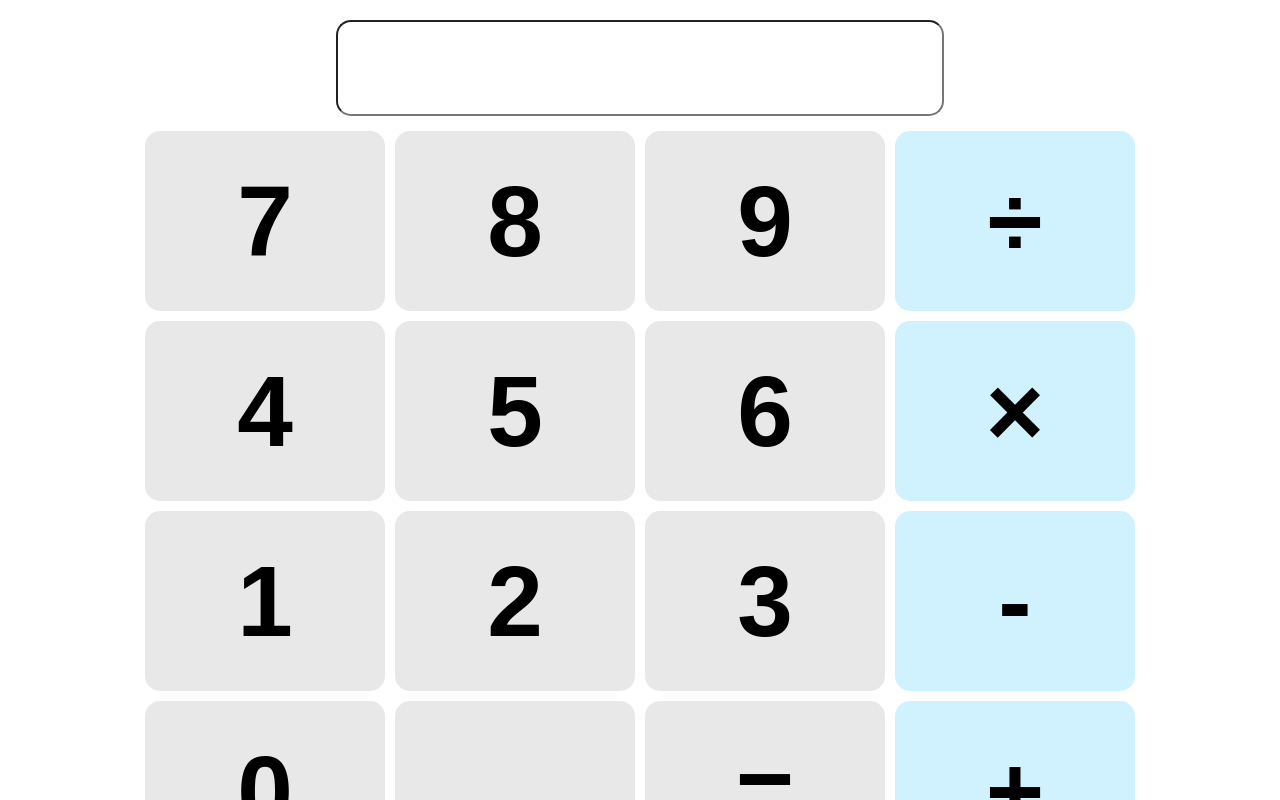
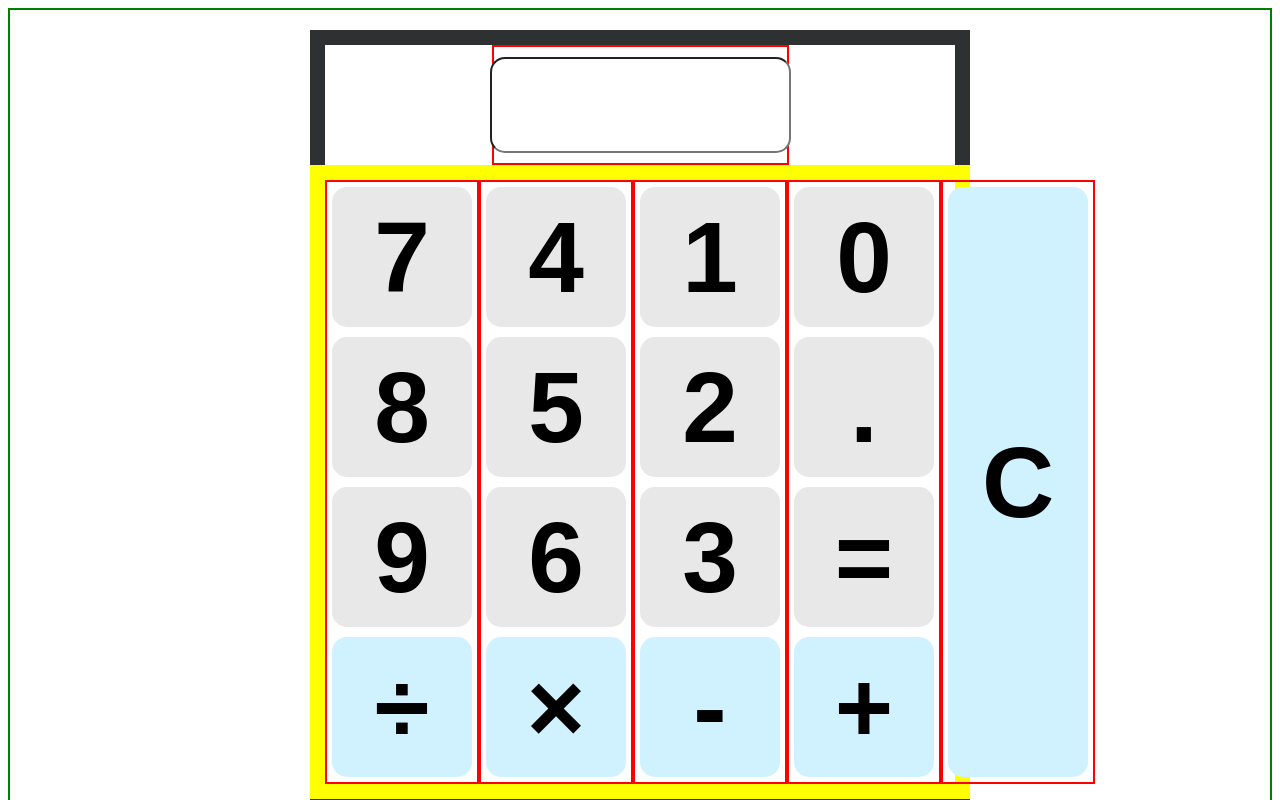
Before and after one commit to VadimSchmitz/react-calculator, a React (Create React App) app: page / in a window 1280 px wide. Shown: the top 800 px of the page. Built offline with nearby package versions, Linux system fonts and the light colour scheme.

Commit message:
learned flexbox

```diff
--- a/src/App.js
+++ b/src/App.js
@@ -1,78 +1,52 @@
-import React from 'react';
-import './index.css'
-
-
+import React from "react";
+import "./index.css";
+import "./FlexBox.css";
 
 function App() {
   return (
-    <div className='wrapper'>
-      <div className='flex-row'>
-        <input className='calculator-input ' type="number"></input>
-      </div>
-      <div className='flex-row '>
-        <button className='caculator-button light-grey m-5px'>
-          7
-        </button>
-        <button className='caculator-button light-grey m-5px'>
-          8
-        </button>
-        <button className='caculator-button light-grey m-5px'>
-          9
-        </button>
-        <button className='caculator-button light-blue m-5px'>
-          ÷
-        </button>
-      </div>
-      <div className='flex-row'>
-        <button className='caculator-button light-grey m-5px'>
-          4
-        </button>
-        <button className='caculator-button light-grey m-5px'>
-          5
-        </button>
-        <button className='caculator-button light-grey m-5px'>
-          6
-      </button>
-        <button className='caculator-button light-blue m-5px'>
-          ×
-        </button>
-      </div>
-      <div className='flex-row'>
-        <button className='caculator-button light-grey m-5px'>
-          1
-    </button>
-        <button className='caculator-button light-grey m-5px'>
-          2
-    </button>
-        <button className='caculator-button light-grey m-5px'>
-          3
-    </button>
-        <button className='caculator-button light-blue m-5px'>
-          -
-</button>
-      </div>
-      <div className='flex-row'>
-        <button className='caculator-button light-grey m-5px'>
-          0
-  </button>
-        <button className='caculator-button light-grey m-5px'>
-          .
-  </button>
-        <button className='caculator-button light-grey m-5px'>
-          =
-  </button>
-        <button className='caculator-button light-blue m-5px'>
-          +
-</button>
+
+
+    <div className='body'>
+
+
+    <div className="wrapper">
+      <div className="flex-row">
+        <input className="calculator-input " type="number"></input>
       </div>
 
-      <div className='flex-row'>
-        <button className='caculator-button clear-button light-blue m-5px'>
-          C
-      </button>
+      <div className="number-wrapper">
+        <div className="flex-row ">
+          <button className="light-grey">7</button>
+          <button className="light-grey">8</button>
+          <button className="light-grey">9</button>
+          <button className="light-blue">÷</button>
+        </div>
+        <div className="flex-row">
+          <button className="light-grey">4</button>
+          <button className="light-grey">5</button>
+          <button className="light-grey">6</button>
+          <button className="light-blue">×</button>
+        </div>
+        <div className="flex-row">
+          <button className="light-grey">1</button>
+          <button className="light-grey">2</button>
+          <button className="light-grey">3</button>
+          <button className="light-blue">-</button>
+        </div>
+        <div className="flex-row">
+          <button className="light-grey">0</button>
+          <button className="light-grey">.</button>
+          <button className="light-grey">=</button>
+          <button className="light-blue">+</button>
+        </div>
+        <div className="flex-row">
+          <button className="caculator-button clear-button light-blue">
+            C
+          </button>
+        </div>
+      </div>
       </div>
     </div>
-
   );
 }
 
--- /dev/null
+++ b/src/FlexBox.css
@@ -0,0 +1,22 @@
+
+.container{
+    border: 5px solid #ffcc5c;
+    display:flex;
+}
+
+
+.container div{
+    width: 900px;
+}
+
+
+
+
+.container div{
+    font-size: 80px;
+    text-transform: uppercase;
+    background-color: aquamarine;
+    border: 1px solid black;
+    font-family: Arial, Helvetica, sans-serif;
+    color:black;
+}
--- a/src/index.css
+++ b/src/index.css
@@ -1,16 +1,3 @@
-.caculator-button{
-  width: 240px;
-  height: 180px;
-  color:rgb(0, 0, 0);
-  display:flex; /*creates a flexbox */
-  align-items: center;  /*aligns vertically */
-  justify-content: center;  /*aligns horizontally */
-  border-radius: 15px;
-
-  font-family: Arial, Helvetica, sans-serif;
-  font-size: 100px;
-  font-weight: bold;
-}
 
 .light-grey{
   border: solid 2px rgba(232, 232, 232, 1);
@@ -55,49 +42,68 @@
   color: rgb(0, 0, 0);
 }
 
-.m-5px{
+.wrapper button{
+  min-width: 140px;
+  min-height: 140px;
+
+  height: 300px;
+
+  flex:1;
+  color:rgb(0, 0, 0);
+  display:flex; /*creates a flexbox */
+  align-items: center;  /*aligns vertically */
+  justify-content: center;  /*aligns horizontally */
+  border-radius: 15px;
+  font-family: Arial, Helvetica, sans-serif;
+  font-size: 100px;
+  font-weight: bold;
   margin:5px;
 }
 
-.flex-row {
+.body{
+  border: solid 2px green;
+  justify-items: center;
+  justify-content: center;
+}
 
+.flex-row-input{
+  flex:1;
   display: flex;
   flex-direction: row;     /* make main axis horizontal (default setting) */
   justify-content: center; /* center items horizontally, in this case */
   align-items: center;     /* center items vertically, in this case */
   height: auto;
-  width: auto;
+  width: 100%;
+  border: solid 2px red;
 }
 
-.flex-bottom{
+.number-wrapper{
+  border: solid 15px yellow;
   display: flex;
-  align-items: right;
-  justify-content: center;
-
-
+  flex-direction: row;
+  flex:1;
+  width: 100%;
 }
 
-.flex-row .clear-button{
-  width:50%;
+.flex-row {
+  display: flex;
+  flex-direction: column;     /* make main axis horizontal (default setting) */
+  justify-content: center; /* center items horizontally, in this case */
+  align-items: center;     /* center items vertically, in this case */
+  height: auto;
+  flex:1;
+  border: solid 2px red;
 }
 
 .wrapper{
+  border: solid 15px rgba(46, 49, 49, 1);
+  max-width: 50%;
   margin: 20px;
-}
-
-.calculator-input{
   display: flex;
   justify-content: center;
-  width: 49.1%;
-  height: 90px;
-  font-size: 20px;
-  border-radius: 15px;
-  margin-bottom: 10px;
-}
+  align-items: center;
+  flex-direction: column;
 
-.calculator-input:active, .calculator-input:focus {
-  outline: 0;
-  -moz-outline-style: none;
 }
 
 
@@ -105,10 +111,27 @@
 
 
 
+.wrapper .flex-row .calculator-input{
+  display: flex;
+
+  width: 100%;
+  height: 90px;
+  font-size: 20px;
+  border-radius: 15px;
+  margin: 10px;
+}
 
 
-body {
-  overflow: hidden; /* Hide scrollbars */
+.wrapper .flex-row .clear-button{
+  display: flex;
+
+  width: auto;
+}
+
+
+.calculator-input:active, .calculator-input:focus {
+  outline: 0;
+  -moz-outline-style: none;
 }
 
 
```
